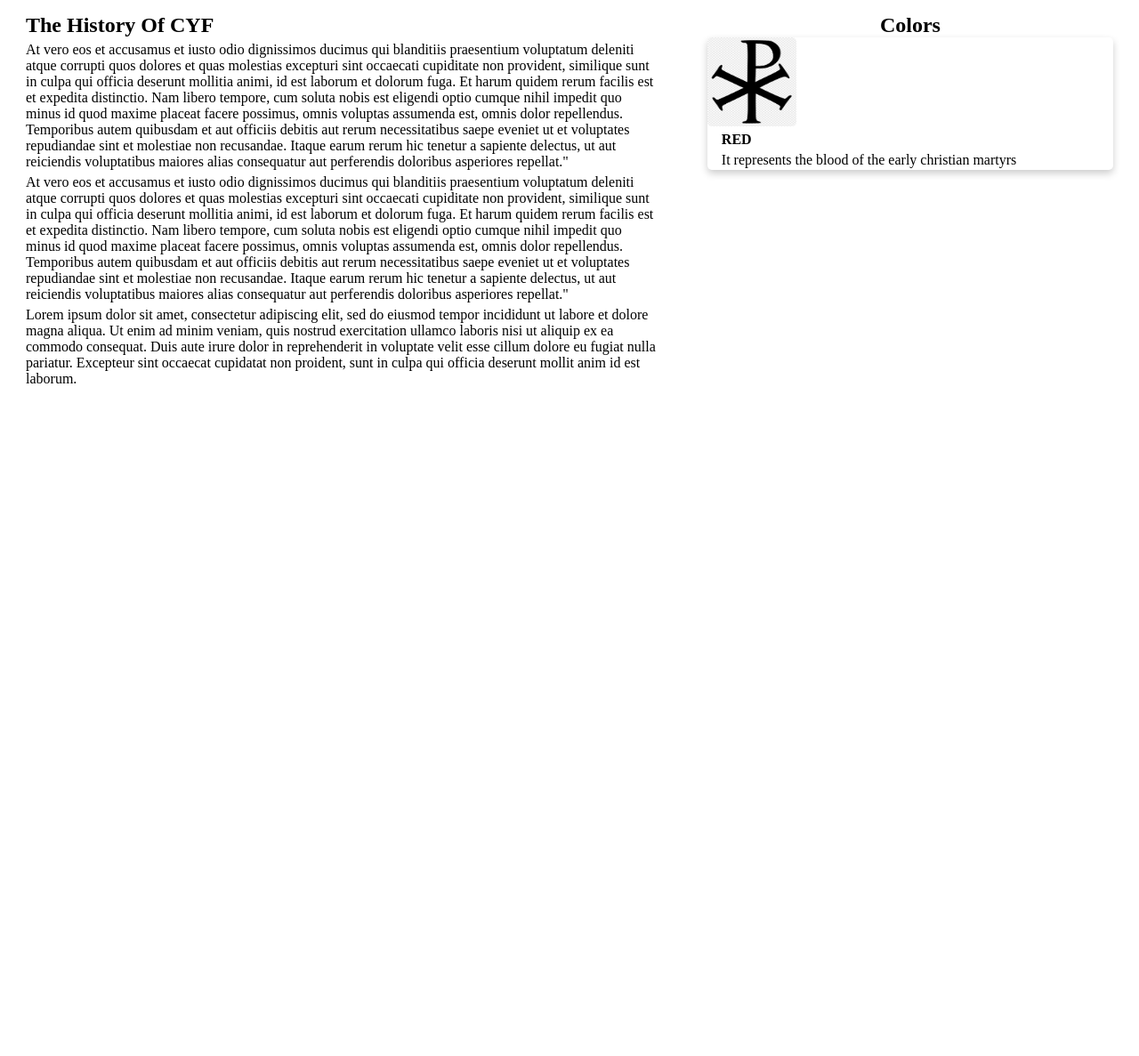
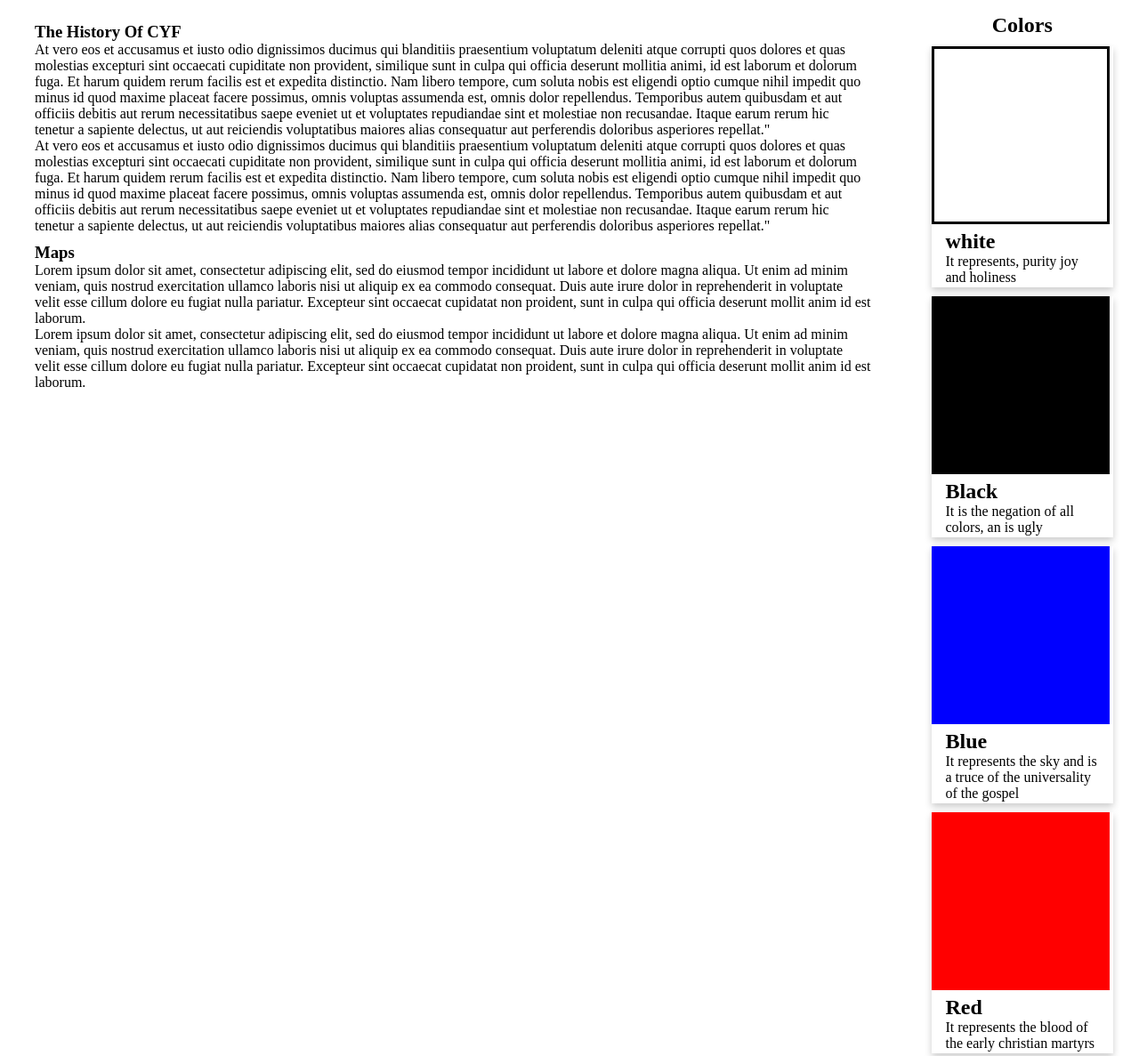
Before and after one commit to eldrige/CYF, a plain HTML site: page index.html in a window 1280 px wide. Shown: the part 168-1355 px from the top of the page at 89% size. Before the commit the page ends 800 px from the top, so only its background shows below. Drawn offline with Linux system fonts and the light colour scheme.

Commit message:
finished colors, and added maps text

```diff
--- a/index.html
+++ b/index.html
@@ -15,7 +15,7 @@
         <div class="header-right">
         <a href="Home" class="active">Home</a>
         <a href="Gallery.html">Gallery</a>
-        <a href="Maps">Maps</a>
+        <a href="#maps">Maps</a>
         <a href="Contacts">Contacts</a>
         <input type="text" placeholder="search...">
         </div>
@@ -23,6 +23,7 @@
     </header>
     <div class="row">
         <section class="history">
+          <article>
            <h1>The History Of CYF</h1>
            <p>
             At vero eos et accusamus et iusto odio dignissimos ducimus qui blanditiis praesentium voluptatum
@@ -46,24 +47,64 @@
               Itaque earum rerum hic tenetur a sapiente delectus, ut aut reiciendis voluptatibus maiores alias consequatur
                aut perferendis doloribus asperiores repellat."
            </p>
-           <p>
-            Lorem ipsum dolor sit amet, consectetur adipiscing elit, sed do eiusmod tempor incididunt ut labore et
+
+        </article>
+        <article>
+            <h1 id="maps">Maps</h1>
+            <p>
+                Lorem ipsum dolor sit amet, consectetur adipiscing elit, sed do eiusmod tempor incididunt ut labore et
             dolore magna aliqua. Ut enim ad minim veniam, quis nostrud exercitation ullamco laboris nisi ut aliquip
              ex ea commodo consequat. Duis aute irure dolor in reprehenderit in voluptate velit esse cillum dolore
              eu fugiat nulla pariatur. Excepteur sint occaecat cupidatat non proident, sunt in culpa qui officia deserunt
               mollit anim id est laborum.
-           </p>
+            </p>
+            <p>
+                Lorem ipsum dolor sit amet, consectetur adipiscing elit, sed do eiusmod tempor incididunt ut labore et
+                dolore magna aliqua. Ut enim ad minim veniam, quis nostrud exercitation ullamco laboris nisi ut aliquip
+                 ex ea commodo consequat. Duis aute irure dolor in reprehenderit in voluptate velit esse cillum dolore
+                 eu fugiat nulla pariatur. Excepteur sint occaecat cupidatat non proident, sunt in culpa qui officia deserunt
+                  mollit anim id est laborum.
+            </p>
+            <p>
+
+            </p>
+        </article>
+
+
+
+
+
         </section>
         <aside class="colors">
-           <h2 style="text-align:center;">Colors</h2>
+           <h2 style="text-align:center">Colors</h2>
            <div class="card">
-               <img src="assets/images/chi-rho-labarum-christian-symbolism-symbol-png-clip-art.png" alt="logo" stlye="width:100px" class="yo">
-                <div class="content">
-                   <h4>RED</h4>
-                   <p>It represents the blood of the early christian martyrs</p>
+               <img src="assets/images/Solid_white_bordered.png" alt="color white">
+               <div class="content">
+                   <h1>white</h1>
+                   <p>It represents, purity joy and holiness</p>
                </div>
            </div>
-
+           <div class="card">
+            <img src="assets/images/Solid_black.png" alt="color black">
+            <div class="content">
+                <h1>Black</h1>
+                <p>It is the negation of all colors, an is ugly</p>
+            </div>
+        </div>
+        <div class="card">
+            <img src="assets/images/Solid_blue.png" alt="color blue">
+            <div class="content">
+                <h1>Blue</h1>
+                <p>It represents the sky and is a truce of the universality of the gospel</p>
+            </div>
+        </div>
+        <div class="card">
+            <img src="assets/images/red.png-.png" alt="color red" style="width:200px;height:200px">
+            <div class="content">
+                <h1>Red</h1>
+                <p>It represents the blood of the early christian martyrs</p>
+            </div>
+        </div>
 
         </aside>
     </div>
@@ -72,6 +113,4 @@
 </html>
 
 
-<div class="item">
-    <p></p>
-</div>
+<
--- a/styles.css
+++ b/styles.css
@@ -1,3 +1,4 @@
+/* General page */
 * {
     box-sizing: border-box;
     padding: 0px;
@@ -49,17 +50,16 @@ section, aside {
     padding: 12px 24px;
 }
 section {
-    flex: 60%;
-
+    flex: 80%;
 }
 aside {
-    flex: 40%;
+    flex: 20%;
 }
 /*card styling for cyf colors*/
 .card {
     box-shadow: 0 4px 8px 0 rgba(0,0,0, 0.2);
     transition: 0.3s;
-    border-radius: 5px;
+    margin-top: 10px;
 
 }
 .card:hover {
@@ -69,20 +69,10 @@ aside {
     padding: 2px 16px;
 
 }
-img.yo {
-    width: 100px;
-    height: 100px;
-    border-radius: 5px 5px 5px 5px;
-}
- p {
-    margin-top: 5px;
-}
 
-
-
-
-
-
+ article {
+     margin: 10px 10px 10px 10px;
+ }
 
 
 
```
Also changed, not shown: To Do list.txt, assets/images/1_gq1B7v2_gDEi3jkAwAvZNQ.png (added), assets/images/Solid_black.png (added), assets/images/Solid_blue.png (added), assets/images/Solid_white_bordered.png (added), assets/images/red.png-.png (added).
